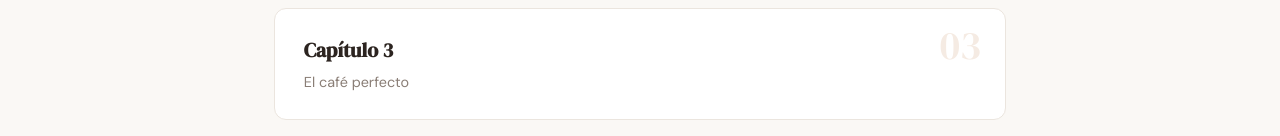
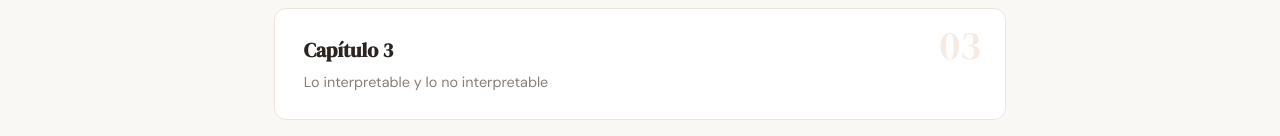
Before and after one commit to anamateomotos/desayunos-con-sebastian, a React (Vite) app: page / in a window 1280 px wide. Shown: the part 496-632 px from the top of the page. Built offline with nearby package versions, Linux system fonts and the light colour scheme.

Commit message:
actualizo contenido

```diff
--- a/src/data/chapters.js
+++ b/src/data/chapters.js
@@ -35,11 +35,34 @@ Esa es la doble faceta de nuestra condición, y hay que saberla poner al lado. S
   {
     id: 3,
     title: "Capítulo 3",
-    subtitle: "El café perfecto",
+    subtitle: "Lo interpretable y lo no interpretable",
     content: `
-      Aquí va el contenido del capítulo 3.
 
-      Añade más párrafos según necesites.
+Aquí entramos en algo muy interesante. Digamos que antes de que el mundo fuera creado, al principio del principio, lo que había era Dios, el origen de todo. Pero Dios en ese estado primordial, antes de la creación, es algo que no es ni interpretable ni no interpretable. Tal es su magnitud, se escapa tanto de nuestras categorías, que tenemos que hablar en ese código. No es ni interpretable ni no interpretable. Simplemente está. Y eso fue antes de todo.
+
+De ahí sale lo que podríamos llamar "lo interpretable justo y verdadero", que es lo que llamamos Dios Padre. Dios Padre es el referente de lo misericordioso, lo justo, lo verdadero, lo fiel, lo bondadoso, en perpetuidad y en su máxima expresión, sin agotarse jamás. No es lo que a ti te parece, sino lo que es de verdad. La realidad tal cual es, sin filtro.
+
+Luego estaría Jesucristo, que sería "lo no interpretable". La divinidad manifestada como aquello que no puedes atrapar con tu mente, y que encima se manifiesta como hombre. Como hombre referente perfecto. Fíjate qué interesante lo que hace Jesucristo: es alguien con quien te puedes identificar porque es humano al cien por cien, como tú. Verdadero hombre y verdadero Dios.
+
+Y se caracteriza por algo fascinante: tú no lo vas a poder interpretar del todo. Nunca. Y eso es una maravilla, porque es como un misterio vivo. Es esa divinidad que empezó como "ni interpretable ni no interpretable" y que ahora se te manifiesta como "lo no interpretable", pero con figura humana. Es decir, cercana a ti, accesible. Y encima muere para ser comido, de alguna manera, por ti. Para alimentarte. Para que a través de Él puedas llegar a la divinidad.
+
+¿Y por qué funciona así? Porque justamente "lo no interpretable" es para cada uno la vía de crecimiento. Solo aceptando que hay algo de la realidad que tú no puedes interpretar, creces. Porque eso te abre a que, por muy bueno que seas, por muy perfecto que sea tu sistema de interpretación, hay un ámbito más. Siempre hay un más allá. Por eso a través de Jesucristo nos llega la salvación: nos rescata de nuestra condición, de nuestro estar dormidos creyéndonos toda la milonga que hemos montado aquí.
+
+Por eso Él es un misterio. Súper cercano y a la vez imposible de agotar, lo cual hace que sea siempre interesante, siempre misterioso. Lo dice Él mismo en el Evangelio: "Al Padre solo se puede ir por mí".
+
+Y tiene todo el sentido. Solo podemos llegar al Padre, que es lo interpretable justo y verdadero, a través del Hijo, que es lo no interpretable. Es decir: para llegar a ver la realidad tal como es, primero tienes que aceptar que hay algo que se te escapa. Ese es el camino.
+
+Cuando llegas al Padre, ya no estás en lo que a ti te parece, lo que tú piensas, tus prejuicios, toda tu biografía mezclada, tu decodificación particular de las cosas. Con el Padre estás en lo interpretable de verdad. Es como una interpretación que ya no es interpretación, porque es verdadera. Es ver las cosas como realmente son. Eso es el estado de gozo perfecto. Y Jesús dice: "Al Padre solo conozco yo, lo no interpretable, y a quien yo se lo quiera dar a conocer".
+
+Pero también dice la otra cara: al Hijo solo lo conoce el Padre. Las dos direcciones. Es decir: tú, a través de Jesucristo, a través de abrirte a lo no interpretable, a ese crecimiento más allá de ti mismo en bondad, en fidelidad, en esa inteligencia superior que nos permite acercarnos a lo divino, puedes llegar a conocer al Padre. No pretendemos conocer a Dios en su totalidad, pero con conocer de verdad lo que tengas que conocer, te sientes más que satisfecho.
+
+Y al Hijo solo lo conoce el Padre, porque los dos son Dios y son uno, son el mismo Espíritu. Y ahí aparece el Espíritu Santo, que es precisamente la unión de lo interpretable y lo no interpretable.
+
+Con eso tenemos la Trinidad completa. El origen de donde sale todo es Dios en su totalidad, que no es ni interpretable ni no interpretable y se nos escapa completamente. De Él surgen las personas divinas: el Padre, lo interpretable justo y verdadero; el Hijo, lo no interpretable hecho hombre; y el Espíritu Santo, la unión de ambos. Todo está conectado, todo tiene sentido.
+
+¿Y de qué nos salva el Hijo? De tu interpretación continua. De creer que ahí se acaba todo, que la película que tú te montas es la realidad entera. Jesús siempre te va a salvar ahí y te va a decir: "Eh, yo estoy más allá". Hay más de lo que tú crees. Hay un orden independientemente de que te parezca que no lo hay. Existe esa bondad de verdad, y siempre se puede crecer más. La vida es eterna, la vida no es lo que tú te crees, siempre es más. Ese "además" te lo da Jesucristo siempre.
+
+
     `,
   },
   {
```
